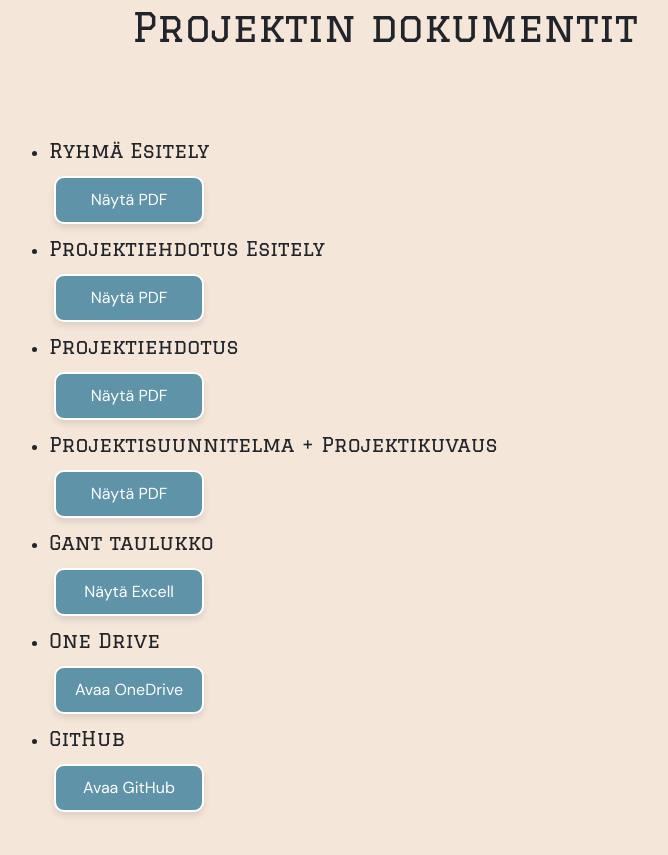
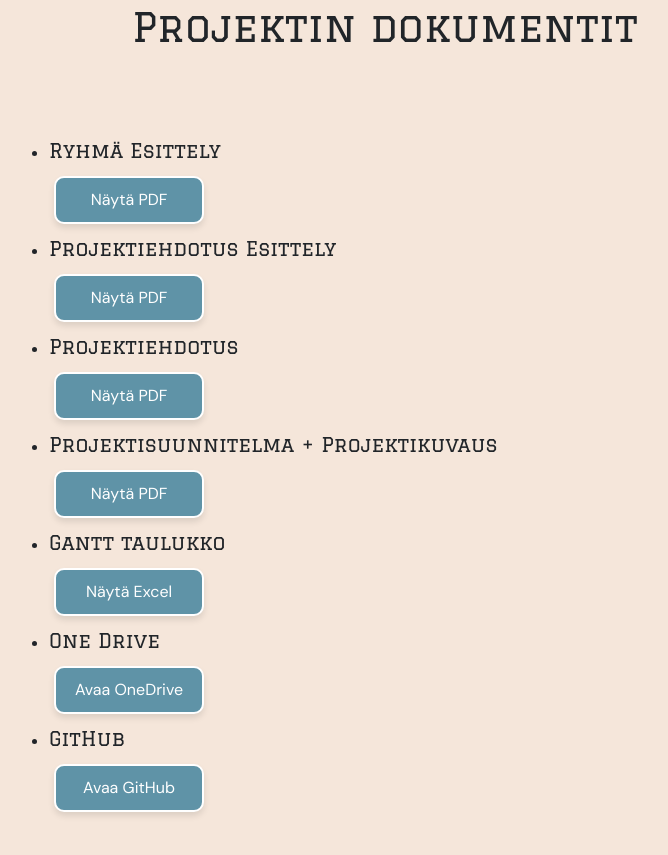
Before and after one commit to Projektipaniikki/Projektipaniikki.github.io, a plain HTML site: page Projekti/index.html in a window 1280 px wide. Shown: the part 4281-5136 px from the top of the page, without its empty margins (255-923 px from the left). Drawn offline with nearby package versions, Linux system fonts and the light colour scheme.

Commit message:
Update index.html

```diff
--- a/Projekti/index.html
+++ b/Projekti/index.html
@@ -641,14 +641,14 @@
       <div class="col-md-8">
         <ul>
           <li>
-            <h5>Ryhmä Esitely</h5>
+            <h5>Ryhmä Esittely</h5>
             <button class="btn-custom" onclick="togglePDF('pdf1', 'btn1', 'download1')">Näytä PDF</button>
             <button id="btn1" class="btn-custom" onclick="openFullScreen('pdf1')" style="display: none;">Koko näyttö</button>
             <a id="download1" class="btn-custom" href="files/Project-Panic-Group-esittelydiat.pdf" download style="display: none;">Lataa PDF</a>
             <iframe class="pdfViewer" id="pdf1" src="files/Project-Panic-Group-esittelydiat.pdf" width="100%" height="600px" style="display: none;"></iframe>
           </li>
           <li>
-            <h5>Projektiehdotus Esitely</h5>
+            <h5>Projektiehdotus Esittely</h5>
             <button class="btn-custom" onclick="togglePDF('pdf4', 'btn4', 'download4')">Näytä PDF</button>
             <button id="btn4" class="btn-custom" onclick="openFullScreen('pdf4')" style="display: none;">Koko näyttö</button>
             <a id="download4" class="btn-custom" href="files/ProjectProposal.pdf" download style="display: none;">Lataa PDF</a>
@@ -669,8 +669,8 @@
             <iframe class="pdfViewer" id="pdf2" src="files/ProjectPlan-Gant-Project-Charter.pdf" width="100%" height="600px" style="display: none;"></iframe>
           </li>
           <li>
-            <h5>Gant taulukko</h5>
-            <button class="btn-custom" onclick="toggleExcel('excel5', 'downloadExcel5')">Näytä Excell</button>
+            <h5>Gantt taulukko</h5>
+            <button class="btn-custom" onclick="toggleExcel('excel5', 'downloadExcel5')">Näytä Excel</button>
             <iframe id="excel5" width="100%" height="800px" frameborder="0" scrolling="yes" src="https://lut-my.sharepoint.com/personal/sara_virtanen_student_lab_fi/_layouts/15/Doc.aspx?sourcedoc={270f9f0c-aa3d-46da-bae7-bb7b791cf6b4}&action=embedview&wdAllowInteractivity=False&wdHideGridlines=True&wdDownloadButton=True&wdInConfigurator=True&wdInConfigurator=True" style="display: none;"></iframe>
             </iframe>
           </li>
```
